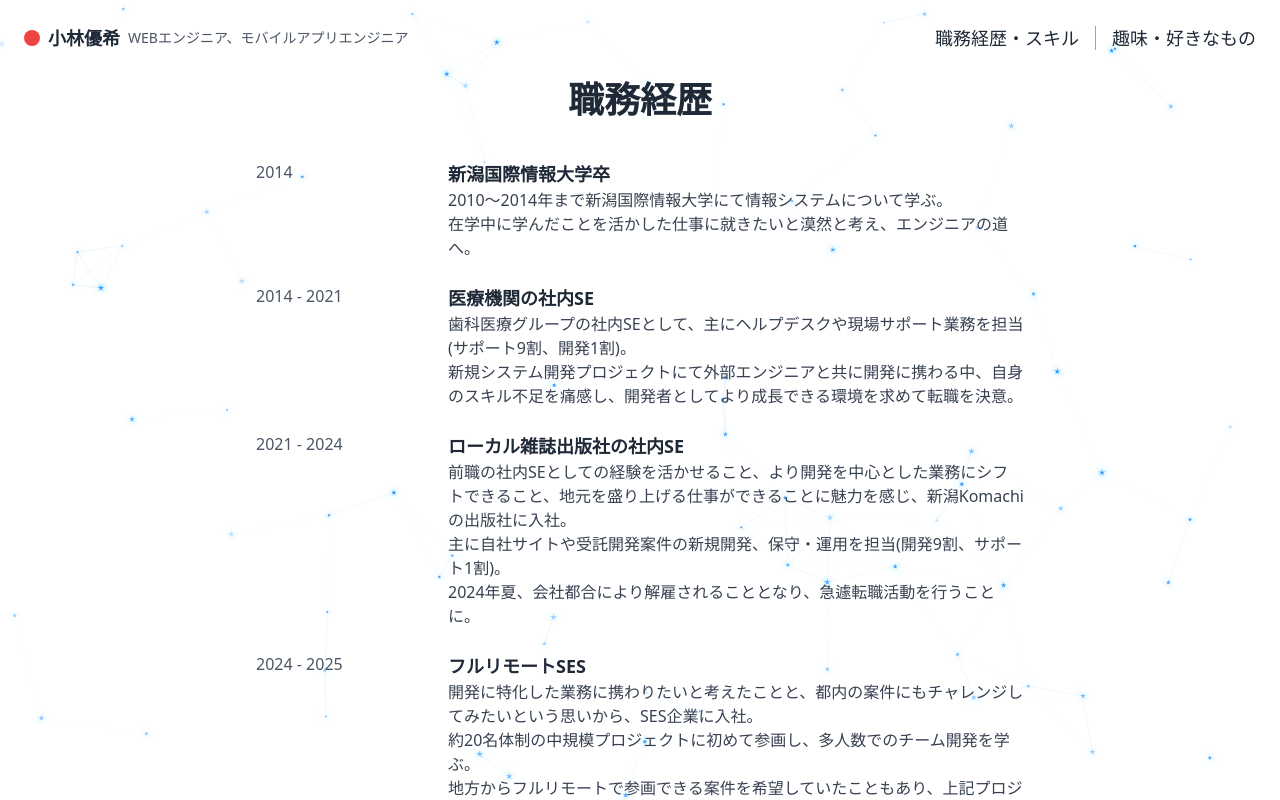
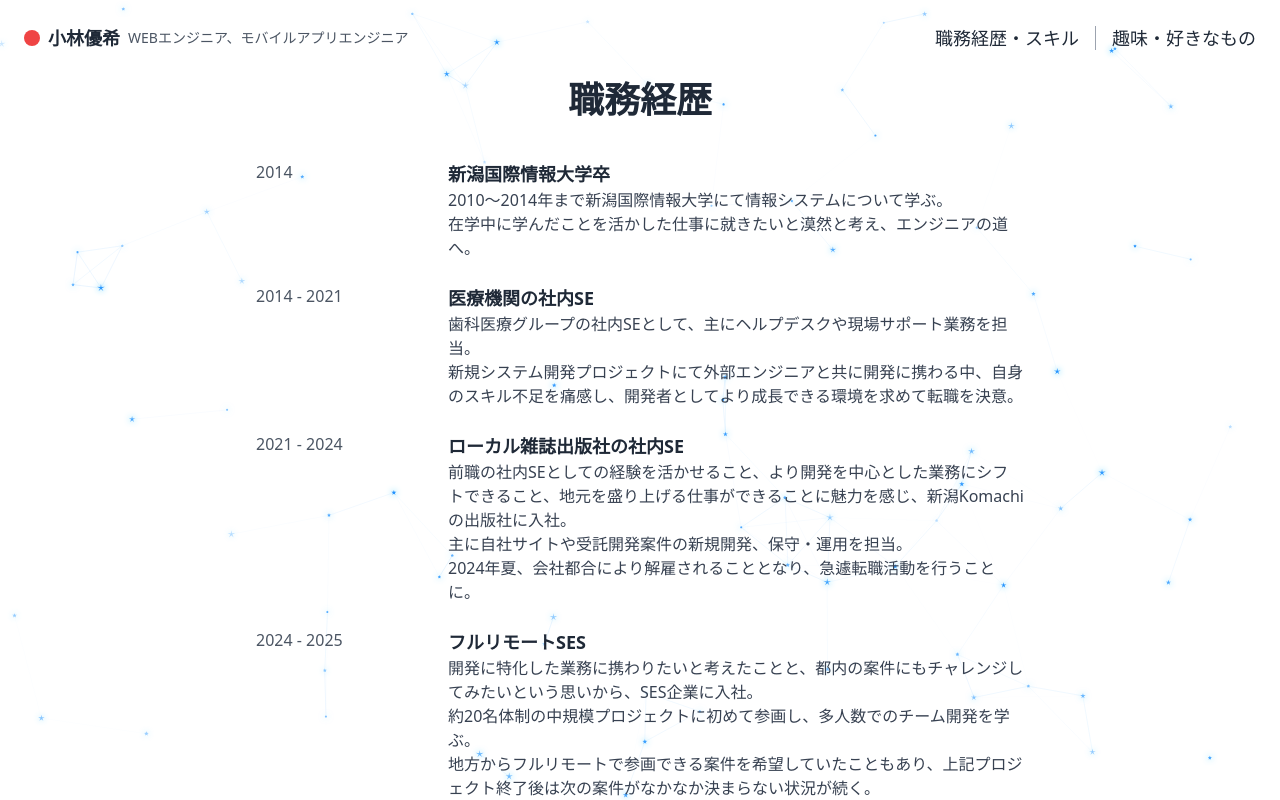
Before and after one commit to yuki-kobayashi/self-introduction, a Nuxt app: page / in a window 1280 px wide. Both pictures are taken after a click on the button "職務経歴・スキル". Shown: the top 800 px of the page. Built offline with nearby package versions, Linux system fonts and the light colour scheme.

Commit message:
職務経歴テキスト修正

```diff
--- a/components/CareerView.vue
+++ b/components/CareerView.vue
@@ -21,7 +21,7 @@
           <div class="w-3/4">
             <h3 class="font-bold text-lg">医療機関の社内SE</h3>
             <p class="text-gray-700">
-              歯科医療グループの社内SEとして、主にヘルプデスクや現場サポート業務を担当(サポート9割、開発1割)。<br>
+              歯科医療グループの社内SEとして、主にヘルプデスクや現場サポート業務を担当。<br>
               新規システム開発プロジェクトにて外部エンジニアと共に開発に携わる中、自身のスキル不足を痛感し、開発者としてより成長できる環境を求めて転職を決意。
             </p>
           </div>
@@ -33,7 +33,7 @@
             <h3 class="font-bold text-lg">ローカル雑誌出版社の社内SE</h3>
             <p class="text-gray-700">
               前職の社内SEとしての経験を活かせること、より開発を中心とした業務にシフトできること、地元を盛り上げる仕事ができることに魅力を感じ、新潟Komachiの出版社に入社。<br>
-              主に自社サイトや受託開発案件の新規開発、保守・運用を担当(開発9割、サポート1割)。<br>
+              主に自社サイトや受託開発案件の新規開発、保守・運用を担当。<br>
               2024年夏、会社都合により解雇されることとなり、急遽転職活動を行うことに。
             </p>
           </div>
```
